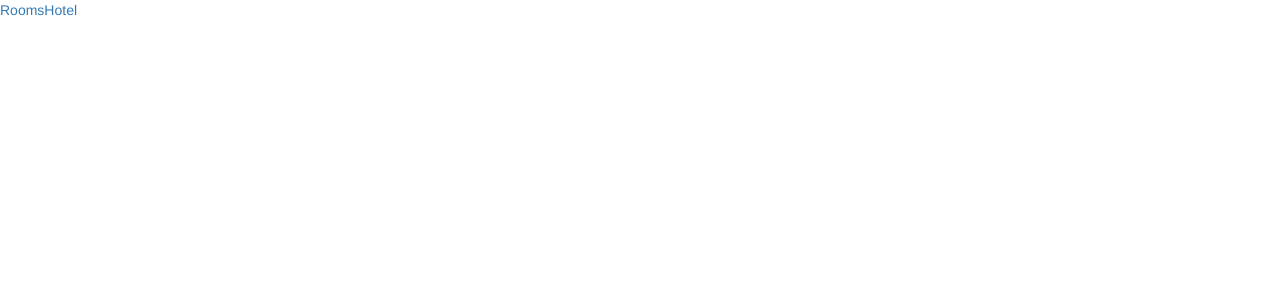
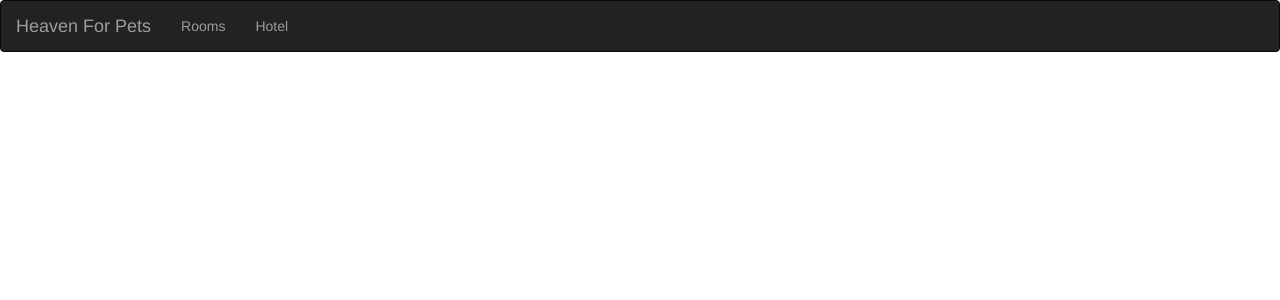
Before and after one commit to robertszczygielski/petHotel_front, an Angular app: page / in a window 1280 px wide. Shown: the top 300 px of the page. Built offline with nearby package versions, Linux system fonts and the light colour scheme.

Commit message:
add delete in hotel list and nav-bar

```diff
--- a/src/app/app.component.html
+++ b/src/app/app.component.html
@@ -1,6 +1,13 @@
-<nav>
-  <a routerLink="/room" routerLinkActive="active">Rooms</a>
-  <a routerLink="/hotel" routerLinkActive="active">Hotel</a>
+<nav class="navbar navbar-inverse">
+  <div class="container-fluid">
+    <div class="navbar-header">
+      <a class="navbar-brand" href="#">Heaven For Pets</a>
+    </div>
+    <ul class="nav navbar-nav">
+      <li><a routerLink="/room" routerLinkActive="active">Rooms</a></li>
+      <li><a routerLink="/hotel" routerLinkActive="active">Hotel</a></li>
+    </ul>
+  </div>
 </nav>
 
 <router-outlet></router-outlet>
--- a/src/app/hotel/hotel-list/hotel-list.component.html
+++ b/src/app/hotel/hotel-list/hotel-list.component.html
@@ -11,7 +11,7 @@
 
             </div>
             <div class="col-md-2">
-
+              <button type="button" class="btn btn-primary" (click)="redirectNewRoomPage()">New Customer</button>
             </div>
           </div>
 
@@ -41,6 +41,7 @@
                 <button type="button" class="btn btn-info" data-toggle="modal" data-target="#petModal"
                         (click)="allOwnerPets(baseOwnerInfo.id)">Details
                 </button>
+                <button type="button" class="btn btn-danger" (click)="deleteOwner(baseOwnerInfo.id)">Delete</button>
 
                 <!-- Modal -->
                 <div class="modal fade" id="petModal" role="dialog">
--- a/src/app/hotel/hotel-list/hotel-list.component.ts
+++ b/src/app/hotel/hotel-list/hotel-list.component.ts
@@ -41,4 +41,14 @@ export class HotelListComponent implements OnInit {
       }
     );
   }
+
+  deleteOwner(id: Number) {
+    if (id) {
+      this.hotelService.deleteOwner(id).subscribe(
+        res => {
+          console.log("Deleted Owner: " + id);
+        }
+      );
+    }
+  }
 }
--- a/src/app/hotel/hotel.service.ts
+++ b/src/app/hotel/hotel.service.ts
@@ -24,4 +24,9 @@ export class HotelService {
       .map((res: Response) => res.json())
       .catch((err: any) => Observable.throw(err.json().error || 'SE'));
   }
+
+  deleteOwner(id: Number): Observable<boolean> {
+    return this.http.delete(this.baseUrl + 'clients/delete/' + id)
+      .catch((err: any) => Observable.throw(err.json().error || 'SE'));
+  }
 }
```
